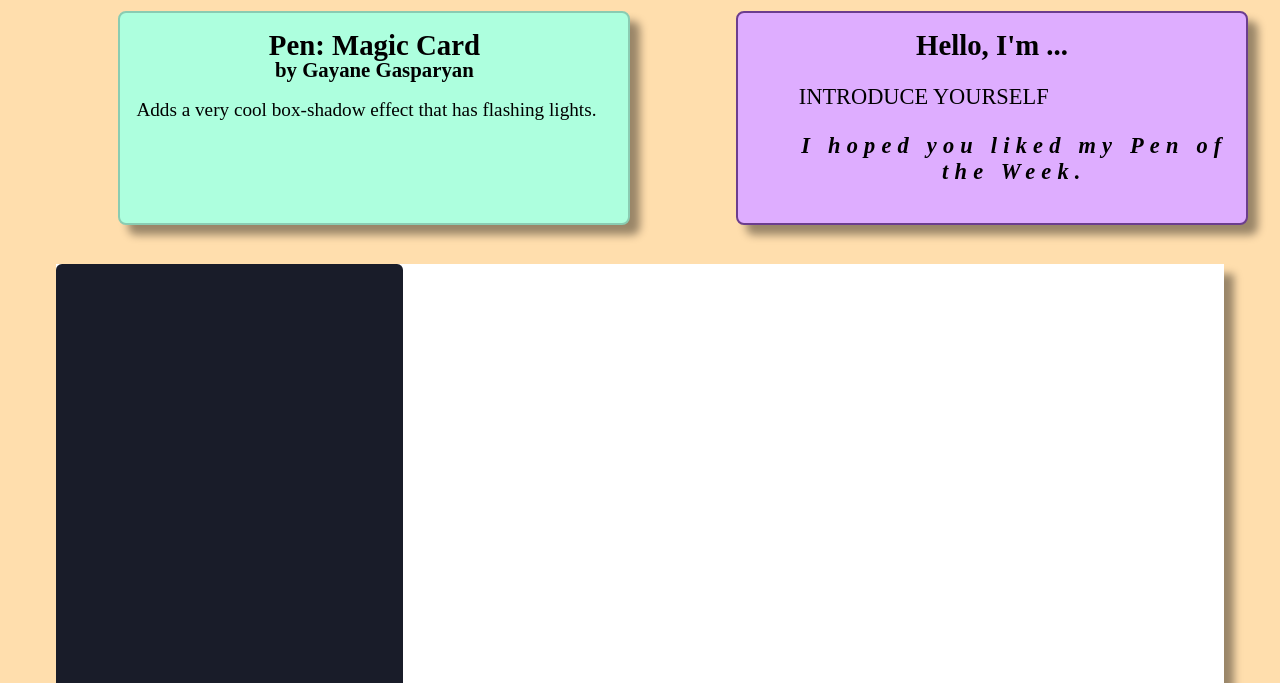
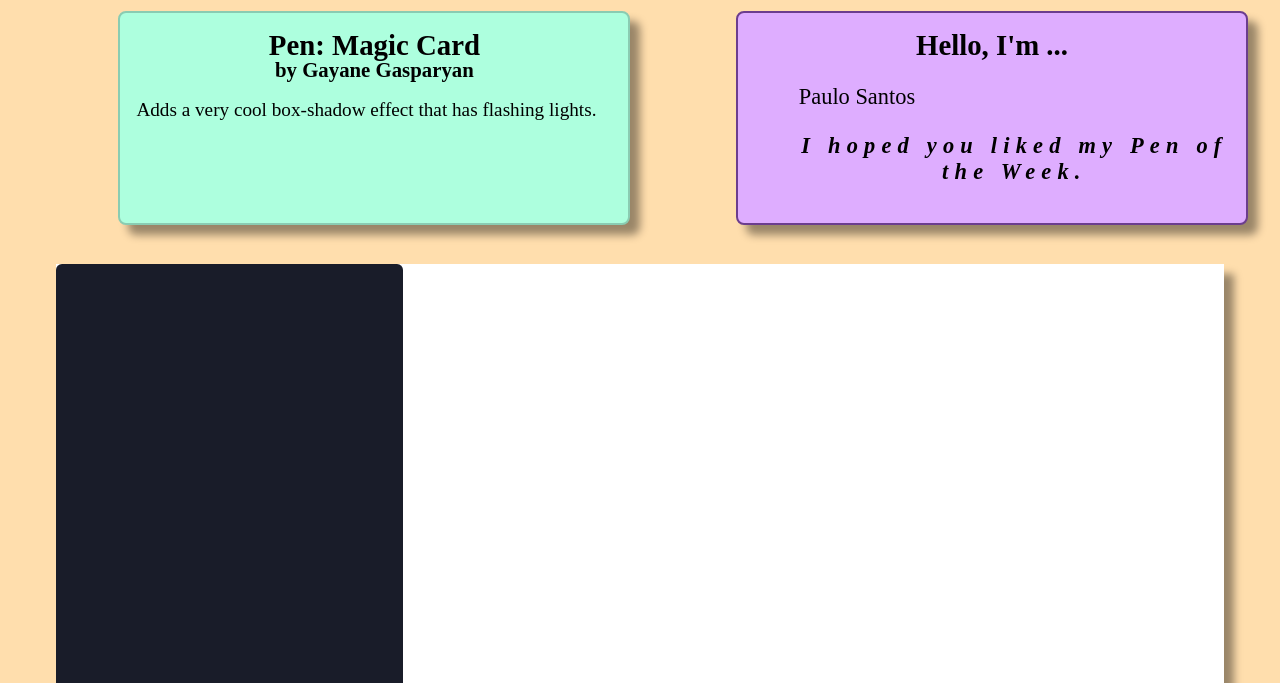
Before and after one commit to RVCC-IDMX/embed-codepen-PauloSantos223, a plain HTML site: page index.html in a window 1280 px wide. Shown: the part 117-800 px from the top of the page. Drawn offline with Linux system fonts and the light colour scheme; a web font is replaced by a local one.

Commit message:
commit on main

```diff
--- a/index.html
+++ b/index.html
@@ -29,7 +29,7 @@
       </section>
         <aside>
           <h2>Hello, I'm ...</h2>
-          <p>INTRODUCE YOURSELF</p>
+          <p>Paulo Santos</p>
           <p class="bye">I hoped you liked my Pen of the Week.</p>
         </aside>
       </main>
```
